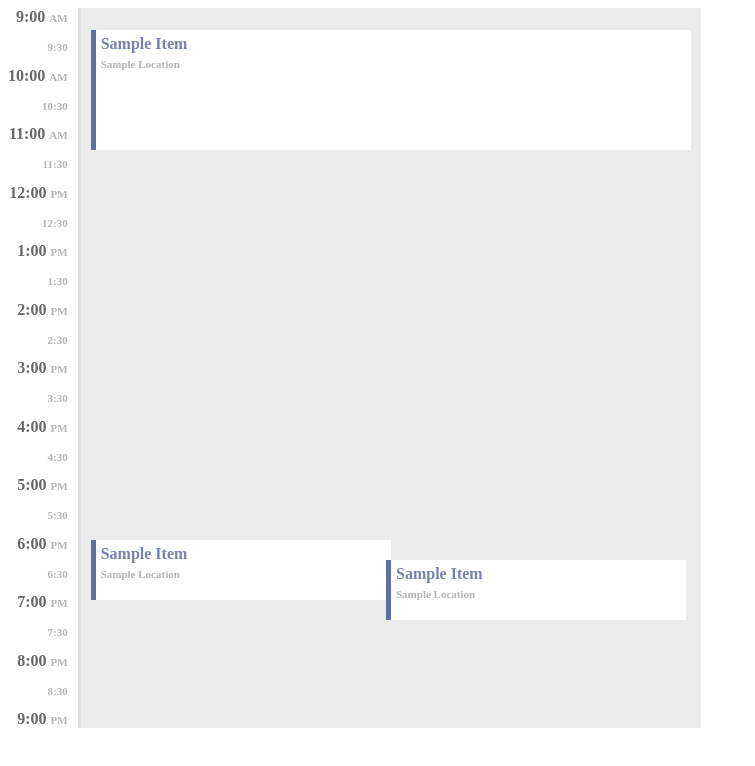
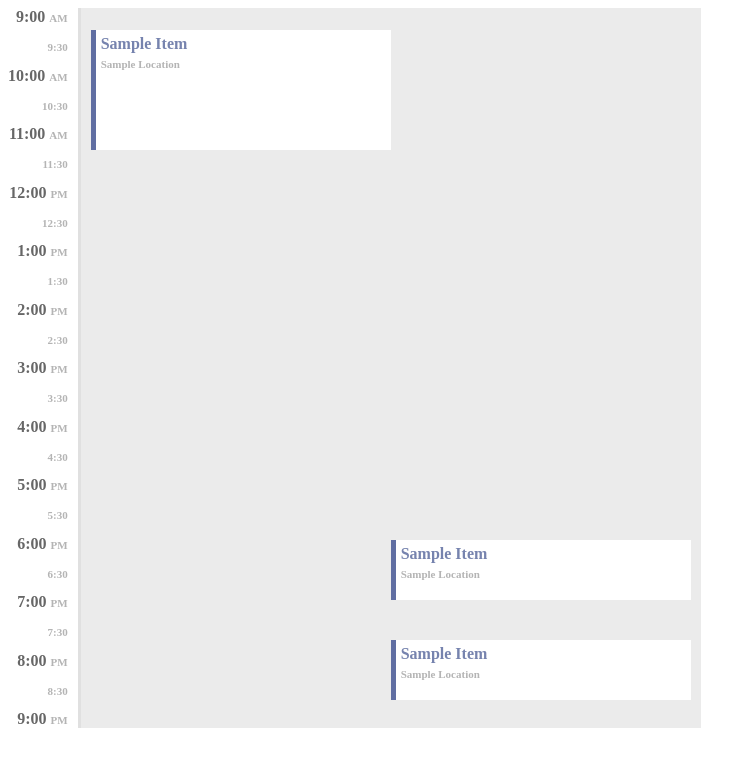
Before and after one commit to vaibzzz123/CalendarApp, a plain HTML site: page index.html in a window 1280 px wide. Shown: the whole page, without its empty margins (0-755 px from the left). Drawn offline with Linux system fonts and the light colour scheme.

Commit message:
Temp commit

```diff
--- a/index.html
+++ b/index.html
@@ -101,6 +101,38 @@
         </div>
         <div id="greyBar"></div>
         <div id="calendarContainer">
+          <!-- <div id="level1"> -->
+          <div id="level1" style="width: 300px;">
+            <!-- insert into here first -->
+            <div class="calendarEvent" style="height: 120px; width: 300px; top: 30px;">
+              <div class="blueBar"></div>
+              <div class="calendarEventTextContainer">
+                <span class="eventText">Sample Item</span>
+                <span class="smallerLighter padding">Sample Location</span>
+              </div>
+            </div>
+            <!-- <div>level 1 test 1</div>
+            <div>level 1 test 2</div> -->
+          </div>
+          <!-- <div id="level2"> -->
+          <div id="level2" style="width: 300px;">
+            <div class="calendarEvent" style="height: 60px; width: 300px; top: 540px;">
+              <div class="blueBar"></div>
+              <div class="calendarEventTextContainer">
+                <span class="eventText">Sample Item</span>
+                <span class="smallerLighter padding">Sample Location</span>
+              </div>
+            </div>
+            <div class="calendarEvent" style="height: 60px; width: 300px; top: 640px;">
+              <div class="blueBar"></div>
+              <div class="calendarEventTextContainer">
+                <span class="eventText">Sample Item</span>
+                <span class="smallerLighter padding">Sample Location</span>
+              </div>
+            </div>
+            <!-- <div>level 2 test 1</div>
+            <div>level 2 test 2</div> -->
+          </div>
         </div>
       </div>
       <script type="text/javascript" src="./main.js"></script>
--- a/main.js
+++ b/main.js
@@ -26,7 +26,7 @@ function createEventDomElement(event) {
 
     const eventLength = event.end - event.start;
     eventContainer.style.height = `${eventLength}px`;
-    eventContainer.style.width = `600px`;
+    // eventContainer.style.width = `600px`;
     eventContainer.style.top = `${event.start}px`;
 
     const blueBar = document.createElement("div");
@@ -90,7 +90,7 @@ function insertEvent(event) {
 
 // layOutDay([{start: 30, end: 150}, {start: 540, end: 600}, {start: 560, end: 620}, {start: 610, end: 670} ]);
 
-layOutDay([{start: 30, end: 150}, {start: 540, end: 600}, {start: 560, end: 620}]);
+// layOutDay([{start: 30, end: 150}, {start: 540, end: 600}, {start: 560, end: 620}]);
 
 // layOutDay([{start: 540, end: 600}]);
 
--- a/style.css
+++ b/style.css
@@ -3,19 +3,28 @@
     --colNum: 1; /* Will change this at runtime depending on overlap */
     /* --gridHeight: 120px;
     --wrapperH: 40px; // for demonstrating the use of CSS Variables */
-  }
+}
 
 #outerContainer {
     display: flex;
 }
 
 #calendarContainer {
-    /* display: grid; */
+    display: flex;
+    flex-direction: row;
+    /* align-items: stretch; */
     width: 600px;
     height: 720px;
     padding: 0px 10px 0px 10px;
     background-color: #ebebeb;
 }
+
+/* level divs */
+/* #calendarContainer > div {
+    width: inherit;
+    display: flex;
+    flex-direction: row;
+} */
 
 #numberContainer {
     display: flex;
```
Also changed, not shown: ideas.txt.
